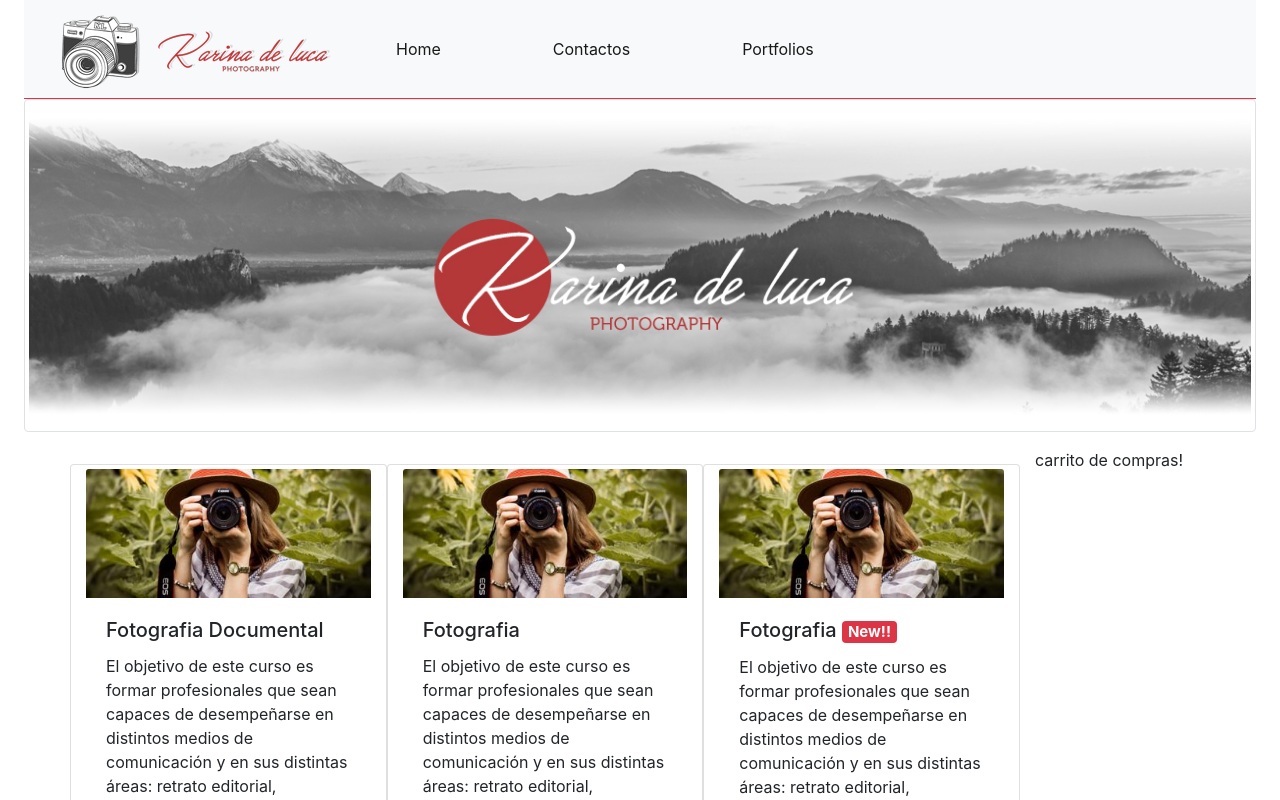
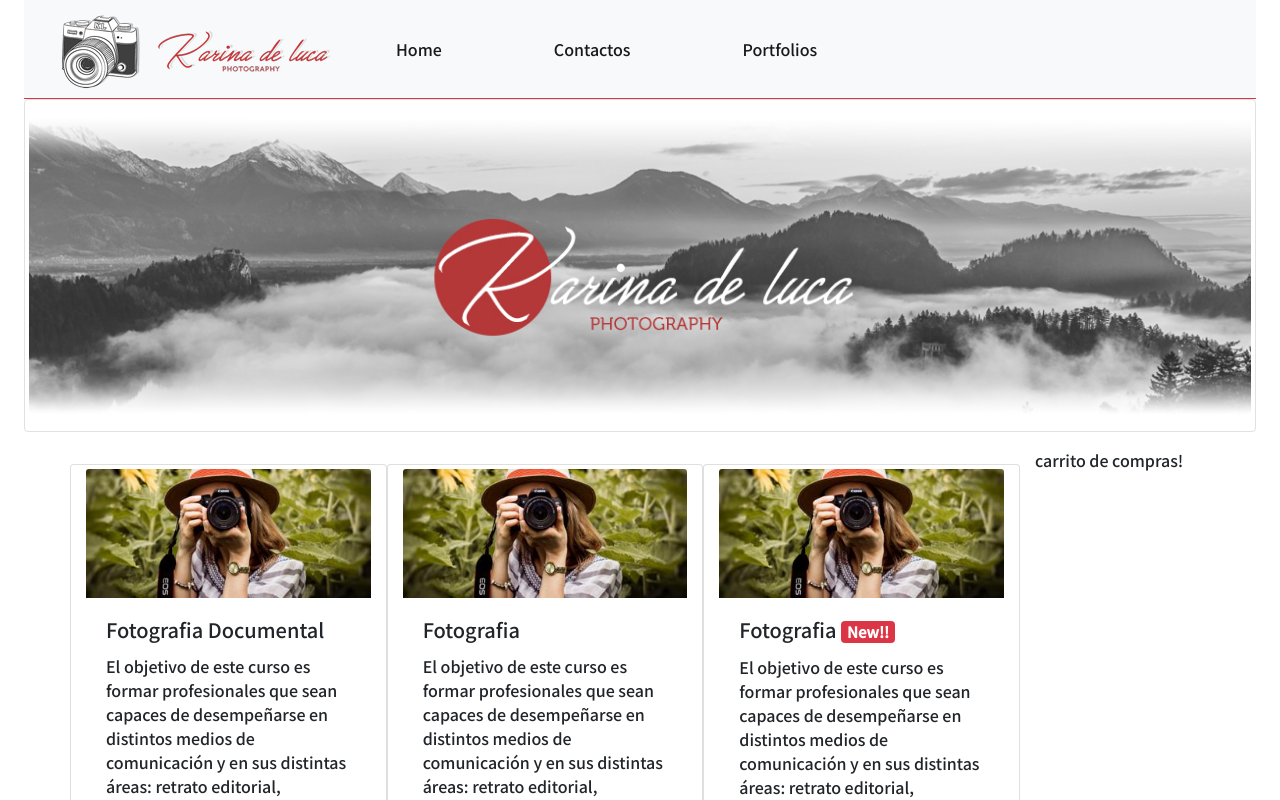
Before and after one commit to aguirremarcela/CursosKDL, an Angular app: page /cursoskdl in a window 1280 px wide. Shown: the top 800 px of the page. Built offline with nearby package versions, Linux system fonts and the light colour scheme.

Commit message:
se importo un tipo de letra

```diff
--- a/src/app/app.component.scss
+++ b/src/app/app.component.scss
@@ -1,6 +1,4 @@
-body {
-    font-family: monospace, Courier, 'Courier New';
-}
+
 .nav-item :hover{
     color:#ee4a4a;
     font-size: 150%;
--- a/src/styles.scss
+++ b/src/styles.scss
@@ -1 +1,4 @@
 /* You can add global styles to this file, and also import other style files */
+@import url('https://fonts.googleapis.com/css2?family=Noto+Sans+JP:wght@500&display=swap'); body{
+    font-family: 'Noto Sans JP', sans-serif;
+ }
```
